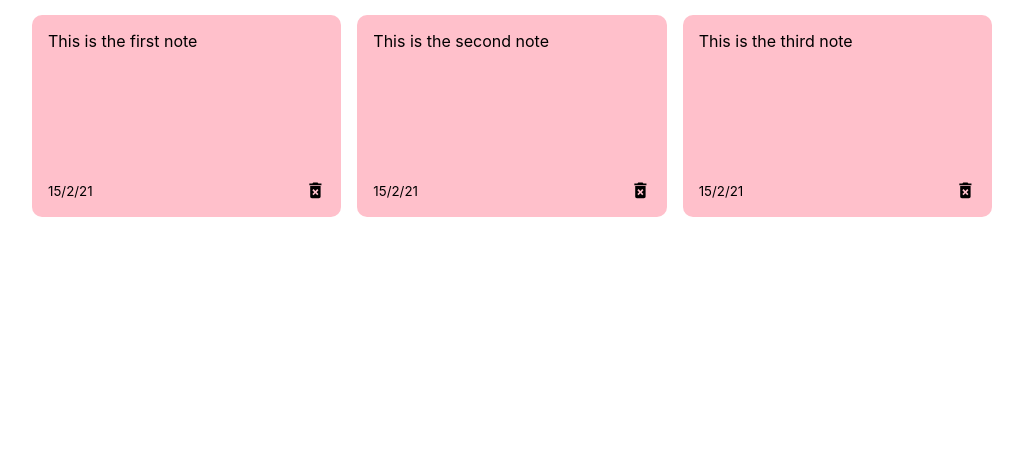
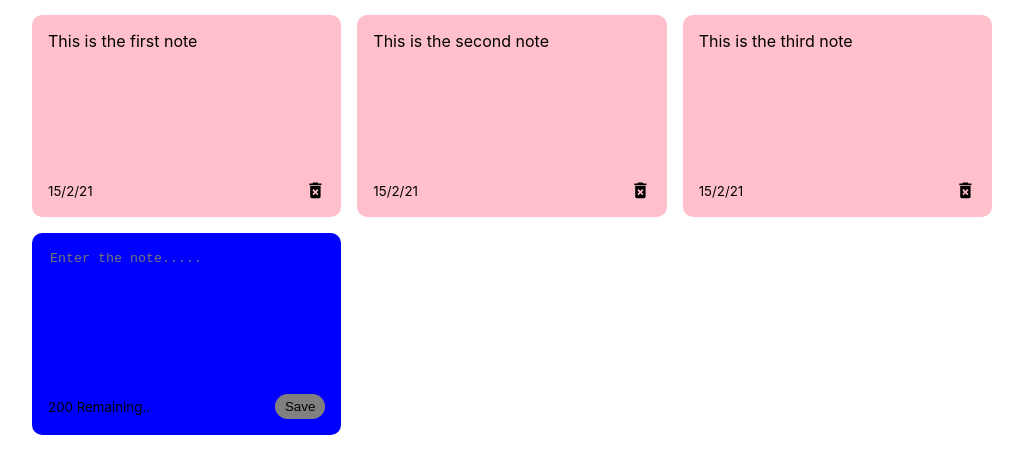
Before and after one commit to hack-e-d/notes-app, a React (Create React App) app: page / in a window 1280 px wide. Shown: the top 474 px of the page, without its empty margins (128-1151 px from the left). Built offline with nearby package versions, Linux system fonts and the light colour scheme.

Commit message:
Add note
Addition of new note has been implemented

```diff
--- a/src/App.js
+++ b/src/App.js
@@ -19,10 +19,22 @@ const App = () => {
     date: "15/2/21"
   }]);
 
+  const addNote = (text) => {
+    // console.log(text);
+    const date = new Date();
+    const newNote = {
+      id: nanoid(),
+      text: text,
+      date: date.toLocaleDateString(),
+    }
+
+    const newNotes = [...notes,newNote];
+    setNotes(newNotes);
+  };
 
   return (
     <div className="container">
-      <NotesList notes = {notes}/>
+      <NotesList notes = {notes} handleAddNote={addNote}/>
     </div>
   );
 };
--- /dev/null
+++ b/src/components/AddNote.js
@@ -0,0 +1,32 @@
+import { useState } from "react";
+
+const AddNote = ({handleAddNote}) => {
+    const [noteText, setNoteText] = useState('');
+
+    const handleChange = (event) => {
+        // console.log(event.target.value);
+        setNoteText(event.target.value);
+    }
+
+    const handleSaveClick = () => {
+        if(noteText.trim().length > 0 ){
+            handleAddNote(noteText);
+            setNoteText('');
+        }
+    }
+    return(
+        <div className="note new">
+            <textarea rows="8"
+            cols = "10"
+            value={noteText}
+            placeholder = "Enter the note....."
+            onChange = {handleChange}></textarea>
+            <div className="note-footer">
+                <small>200 Remaining..</small>
+                <button className="save" onClick = {handleSaveClick}>Save</button>
+            </div>
+        </div>
+    );
+};
+
+export default AddNote;
--- a/src/components/NotesList.js
+++ b/src/components/NotesList.js
@@ -1,11 +1,13 @@
+import AddNote from './AddNote';
 import Note from './Note';
 
-const NotesList = ({ notes }) =>{
+const NotesList = ({ notes, handleAddNote }) =>{
     return (
         <div className = "notes-list">
             {notes.map((note) => (
                 <Note id={note.id} text={note.text} date={note.date} />
             ))}
+            <AddNote handleAddNote= {handleAddNote} />
         </div>
     );
 };
--- a/src/index.css
+++ b/src/index.css
@@ -27,6 +27,35 @@ code {
    grid-template-columns: repeat(auto-fit, minmax(250px, 1fr));
 }
 
+.note.new {
+  background-color: blue;
+}
+
+textarea {
+  border: none;
+  resize: none;
+  background-color: blue;
+
+}
+
+textarea:focus {
+  border: none;
+  outline: none;
+  border-radius: 2px;
+}
+
+.save {
+  background-color: gray;
+  border: none;
+  border-radius: 15px;
+  padding: 5px 10px 5px 10px;
+}
+
+.save:hover {
+  background-color: #ededed;
+  cursor: pointer;
+}
+
 .note {
   background-color: pink;
   border-radius: 10px;
```
